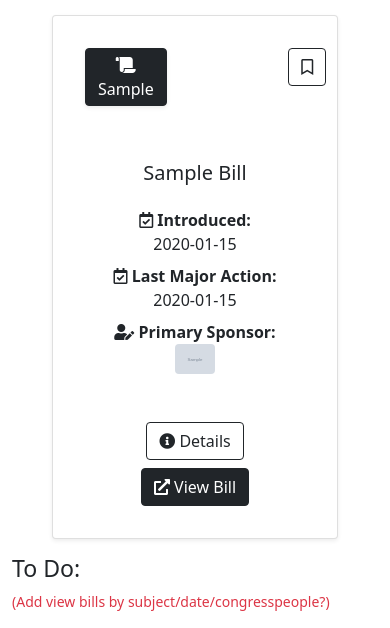
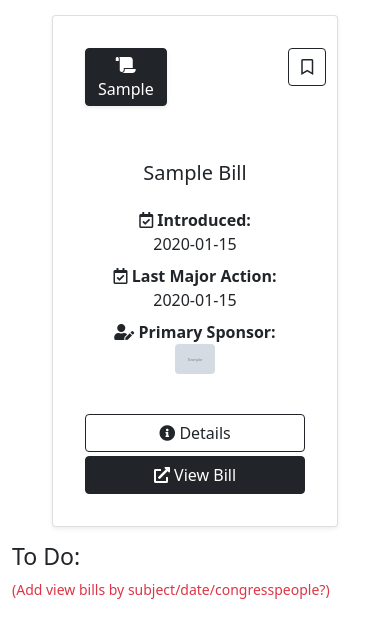
Before and after one commit to erikamanning/blz, a Flask app: page /dashboard in a window 390 px wide. Shown: the part 566-1194 px from the top of the page. After the commit the page ends 1165 px from the top, so only its background shows below. Run offline with Flask 2, Linux system fonts and the light colour scheme; the visitor is signed in with stand-in values (Sample User, id 1); tables that the repository leaves empty hold one stand-in row (values such as "Sample post"); grey boxes marked "Sample" are stand-in pictures; parts of the project's set-up code (start-up, migrations or seed data) failed here and were passed over; some libraries are stand-ins or nearby versions.

Commit message:
bill browse button formatting/responsiveness

```diff
--- a/templates/bills/bill_block.html
+++ b/templates/bills/bill_block.html
@@ -29,23 +29,23 @@
                         <div class="col-sm-12  col-lg-5">
 
                             <dl class="row">
-                                <dt class="col-sm-7 text-md-end text-center">
+                                <dt class="col-12 col-lg-7 text-lg-end text-center">
                                     <i class="far fa-calendar-check"></i> <span class="font-weight-bold"></i>Introduced: </span>
                                 </dt>
-                                <dd class="col text-md-start text-center">
+                                <dd class="col text-lg-start text-center">
                                     {{bill.introduced_date}}
                                 </dd>
-                                <dt class="col-sm-7 text-md-end text-center">
+                                <dt class="col-12 col-lg-7 text-lg-end text-center">
                                     <i class="far fa-calendar-check"></i> <span class="font-weight-bold"></i>Last Major Action: </span>
                                 </dt>
-                                <dd class="col text-md-start text-center">
+                                <dd class="col text-lg-start text-center">
                                     {{bill.latest_major_action_date}}
                                 </dd>
 
-                                <dt class="col-sm-7 text-md-end text-center">
+                                <dt class="col-12 col-lg-7 text-lg-end text-center">
                                     <span class="font-weight-bold"><i class="fas fa-user-edit"></i> Primary Sponsor:</span>
                                 </dt>
-                                <dd class="col text-md-start text-center">
+                                <dd class="col text-lg-start text-center">
                                     <a href="legislator/{{bill.sponsor[0].members.id}}"> <img class="rounded" style="width: 40px;" src="{{bill.sponsor[0].members.image}}" alt="No Image Available" onerror='this.src="{{g.member_default_image_path}}"'></a>
                                 </dd>
 
@@ -57,12 +57,11 @@
                         <h5>Summary</h5>
                         <p>{{prune_summary(bill.summary)}}</p>
                     </div>
-                    <div class="row justify-content-center">
-                        <div class="col-sm-12 text-center text-md-start">
-                            <button class="summary-button btn btn-outline-dark m-2 btn-block"><i class="fas fa-info-circle"></i> Details</button>
-                            <a href="/bills/{{bill.id}}" class="btn btn-dark"><i class="fas fa-external-link-alt"></i> View Bill</a>
-                        </div>
+                    <div class="d-grid gap-1 d-md-block">
+                        <button class="summary-button btn btn-outline-dark btn-block"><i class="fas fa-info-circle"></i> Details</button>
+                        <a href="/bills/{{bill.id}}" class="btn btn-dark"><i class="fas fa-external-link-alt"></i> View Bill</a>
                     </div>
+
                 </div>
             </div>
         </div>
--- a/templates/bills/single_bill.html
+++ b/templates/bills/single_bill.html
@@ -84,9 +84,6 @@
                 <div class="text-center mt-3">
                     <a href="/legislator/{{bill.sponsor[0].members.id}}" class="btn btn-outline-dark"><i class="fas fa-external-link-alt"></i> View {{bill.sponsor[0].members.position_code}} {{bill.sponsor[0].members.last_name}}'s Page</a>
                 </div>
-                </div>
-
-                </div>
             </div>
         </div>
 
```
